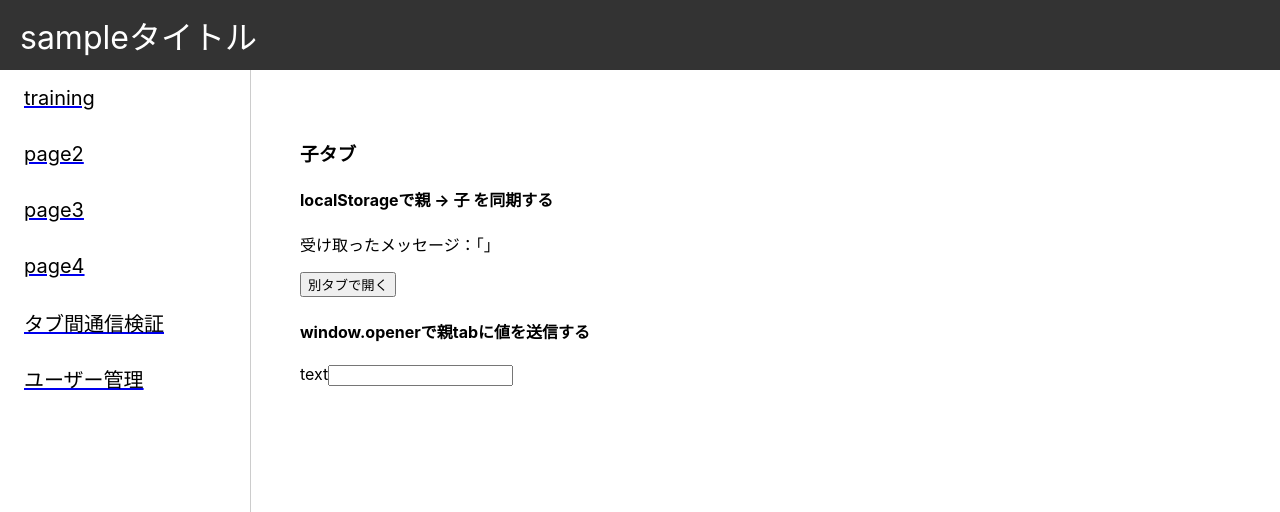
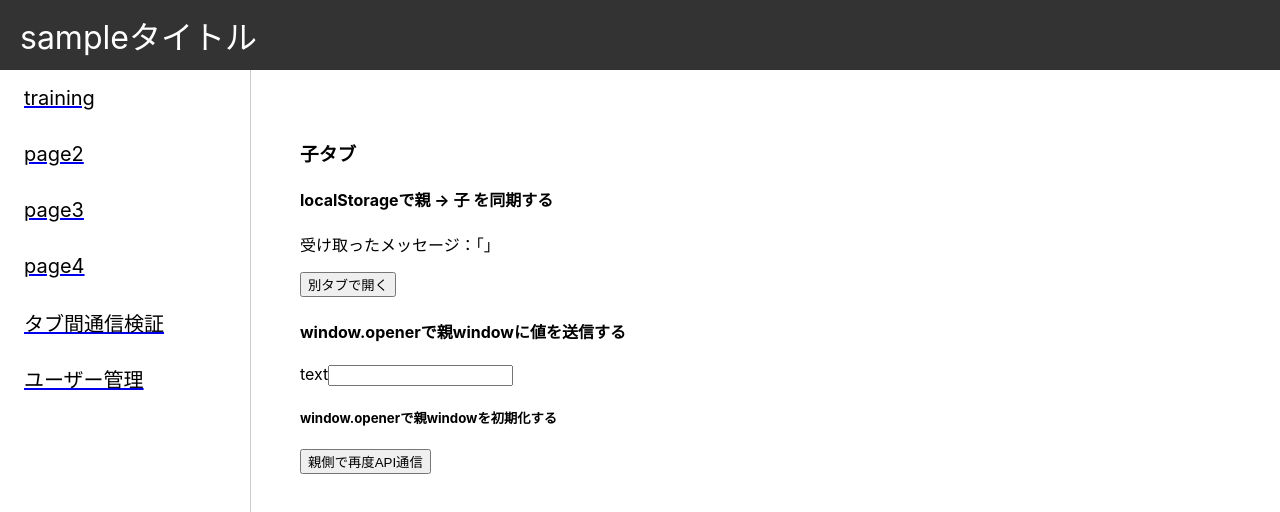
Before and after one commit to Snails8/go-api, a React (Create React App) app in the folder frontend/: page /child-tab in a window 1280 px wide. Shown: the top 512 px of the page. Built offline with nearby package versions, Linux system fonts and the light colour scheme.

Commit message:
add: 親windowをリロードする実装の追加

```diff
--- a/frontend/src/pages/Tabs/ChildTab.tsx
+++ b/frontend/src/pages/Tabs/ChildTab.tsx
@@ -30,11 +30,14 @@ export const ChildTabPage:React.FC =() => {
             <p>受け取ったメッセージ：「{message}」</p>
             <button onClick={() => window.open("page3")}>別タブで開く</button>
 
-            <h4>window.openerで親tabに値を送信する</h4>
+            <h4>window.openerで親windowに値を送信する</h4>
             <label>text</label>
             <input type="text" name="childString" defaultValue={childString}
                 onChange={(e) => setChildString(e.target.value)}
             />
+
+            <h5>window.openerで親windowを初期化する</h5>
+            <button onClick={(e) =>  window.opener.location.reload()}>親側で再度API通信</button>
         </BasePage>
         </>
     )
--- a/frontend/src/pages/Tabs/ParentTab.tsx
+++ b/frontend/src/pages/Tabs/ParentTab.tsx
@@ -1,4 +1,4 @@
-import React, { useEffect, useState } from "react";
+import React, { useEffect, useRef, useState } from "react";
 import { BasePage } from "../../components/templates/BasePage/BasePage";
 
 export const ParentTabPage:React.FC =() => {
@@ -14,12 +14,13 @@ export const ParentTabPage:React.FC =() => {
         localStorage.setItem('key', JSON.stringify(message));
     }
 
-    // 子の変化を感知できてないっぽい(直でDOM書き換えているから？)
+    // TODO::子の変化を感知できてない(JavaScriptで値を変えた場合onchangeイベントは発生しない)
     useEffect(() => {
         window.addEventListener('input', () => {
             console.log("子から受け取った値が変化しているのを感知")
         })
     }, [childString])
+
     return (
         <>
         <BasePage>
```
